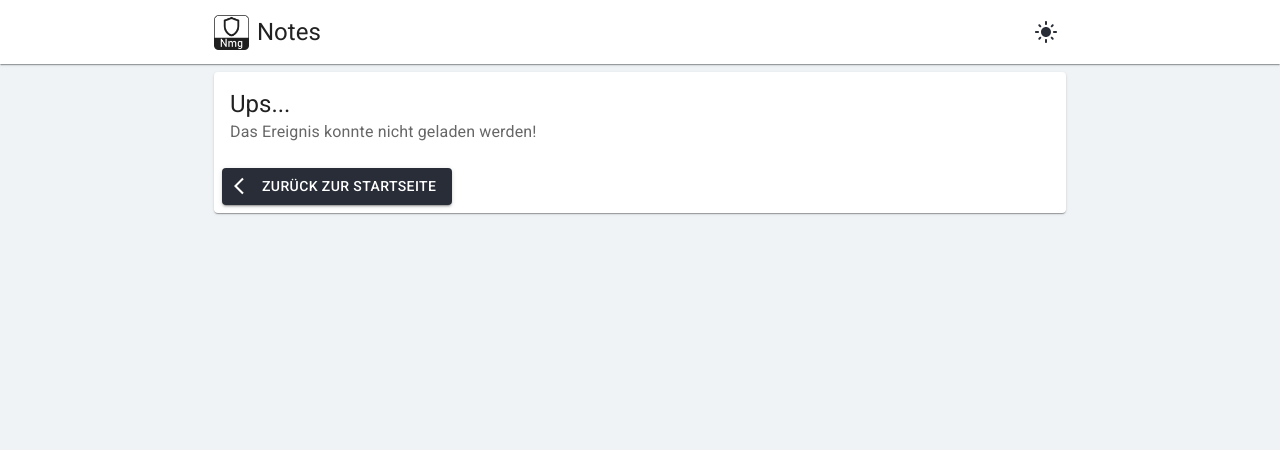
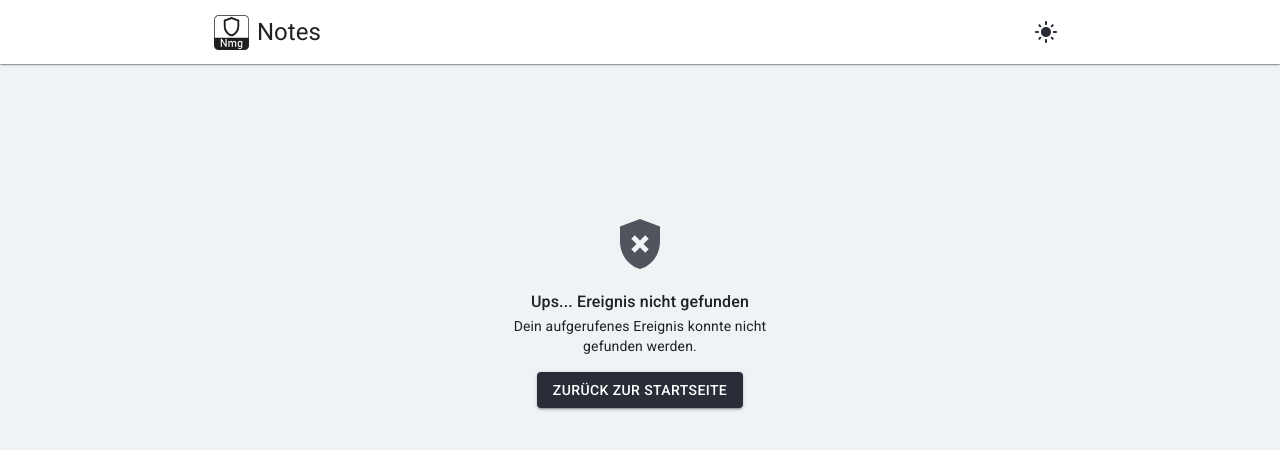
Before and after one commit to Skw1d0/nmg, a React (Vite) app: page /#/event/1 in a window 1280 px wide. Shown: the top 450 px of the page. Built offline with nearby package versions, Linux system fonts and the light colour scheme.

Commit message:
Add EventNotFound Page

```diff
--- /dev/null
+++ b/src/components/EventNotFound.tsx
@@ -0,0 +1,36 @@
+import {Box, Typography, Button} from "@mui/material";
+import {GppBad} from "@mui/icons-material";
+
+function EventNotFound({onAdd}: { onAdd: () => void }) {
+    return (
+        <Box sx={{
+            display: "flex",
+            flexDirection: "column",
+            alignItems: "center",
+            justifyContent: "center",
+            textAlign: "center",
+            minHeight: "60vh",
+            px: 3,
+        }}>
+            <Box sx={{
+                width: 56, height: 56, borderRadius: "50%",
+                color: "primary.light", opacity: 0.8,
+                display: "flex", alignItems: "center", justifyContent: "center",
+                mb: 2,
+            }}>
+                <GppBad sx={{fontSize: 60, color: "primary.main"}}/>
+            </Box>
+            <Typography variant="subtitle1" sx={{fontWeight: 500}}>
+                Ups... Ereignis nicht gefunden
+            </Typography>
+            <Typography variant="body2" color="text.secondary" sx={{mb: 2, maxWidth: 280}}>
+                Dein aufgerufenes Ereignis konnte nicht gefunden werden.
+            </Typography>
+            <Button variant="contained" onClick={onAdd}>
+                Zurück zur Startseite
+            </Button>
+        </Box>
+    )
+}
+
+export default EventNotFound;
--- a/src/pages/Event.tsx
+++ b/src/pages/Event.tsx
@@ -1,10 +1,9 @@
 import Navbar from "../components/Navbar.tsx";
 import {
     BottomNavigation, BottomNavigationAction,
-    Box, Button, Card, CardActions, CardHeader, Container, Paper
+    Box, Container, Paper
 } from "@mui/material";
 import {
-    ArrowBackIos,
     FolderOutlined,
     FormatListBulleted,
     PeopleOutlined,
@@ -18,6 +17,7 @@ import Participants from "../components/Participants.tsx";
 import Measures from "../components/Measures.tsx";
 import MyNotes from "../components/MyNotes.tsx";
 import NavbarEvent from "../components/NavbarEvent.tsx";
+import EventNotFound from "../components/EventNotFound.tsx";
 
 function Event() {
     const {id} = useParams()
@@ -34,14 +34,7 @@ function Event() {
                 <Navbar/>
                 <Container maxWidth="md"
                            sx={{flexGrow: 1, overflow: "auto", scrollbarWidth: "none", p: 1, pb: 7.5}}>
-                    <Card>
-                        <CardHeader title="Ups..." subheader="Das Ereignis konnte nicht geladen werden!"/>
-                        <CardActions>
-                            <Button variant="contained"
-                                    startIcon={<ArrowBackIos/>}
-                                    onClick={() => navigate("/")}>Zurück zur Startseite</Button>
-                        </CardActions>
-                    </Card>
+                    <EventNotFound onAdd={() => navigate("/")}/>
                 </Container>
             </>
         )
```
